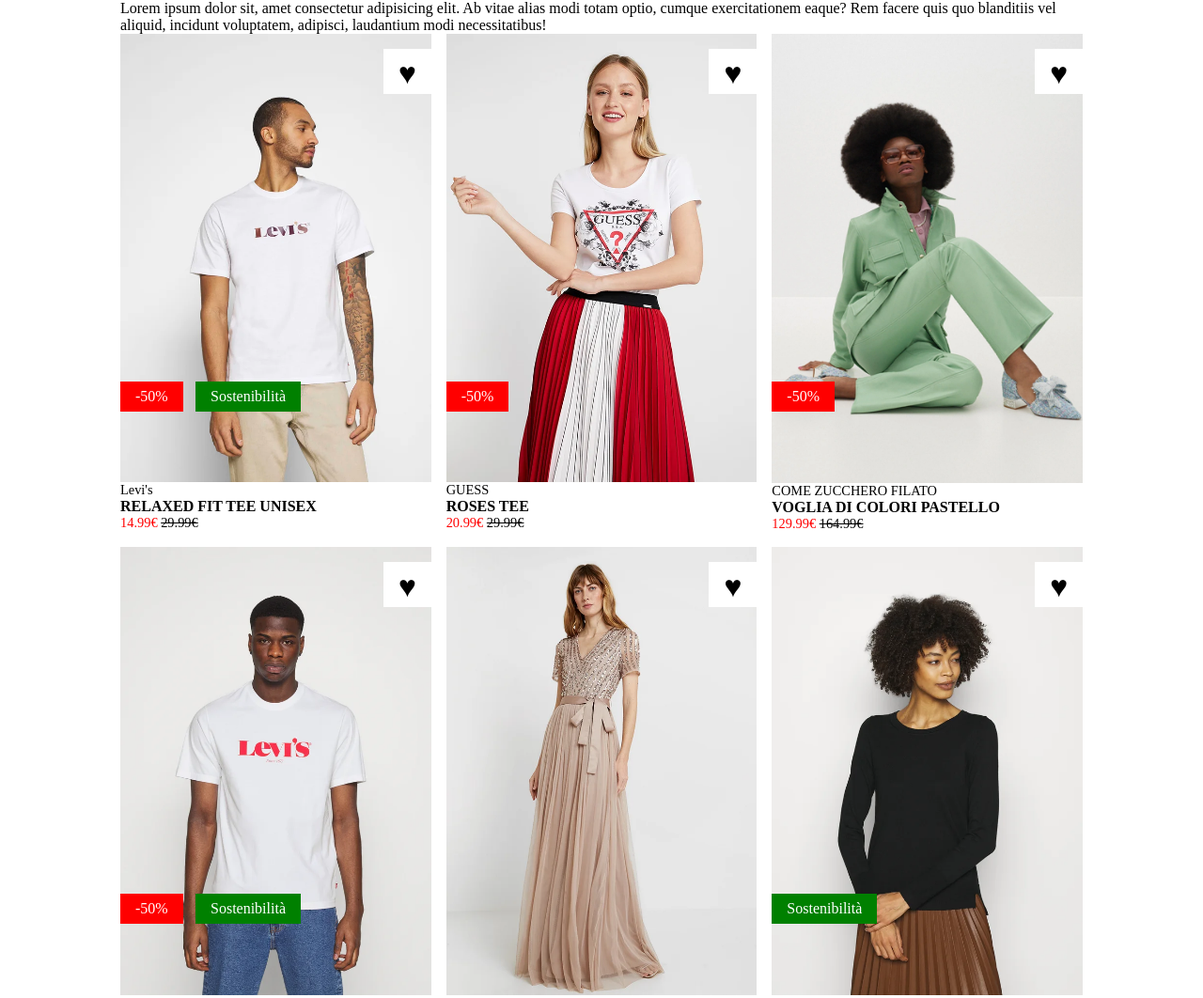
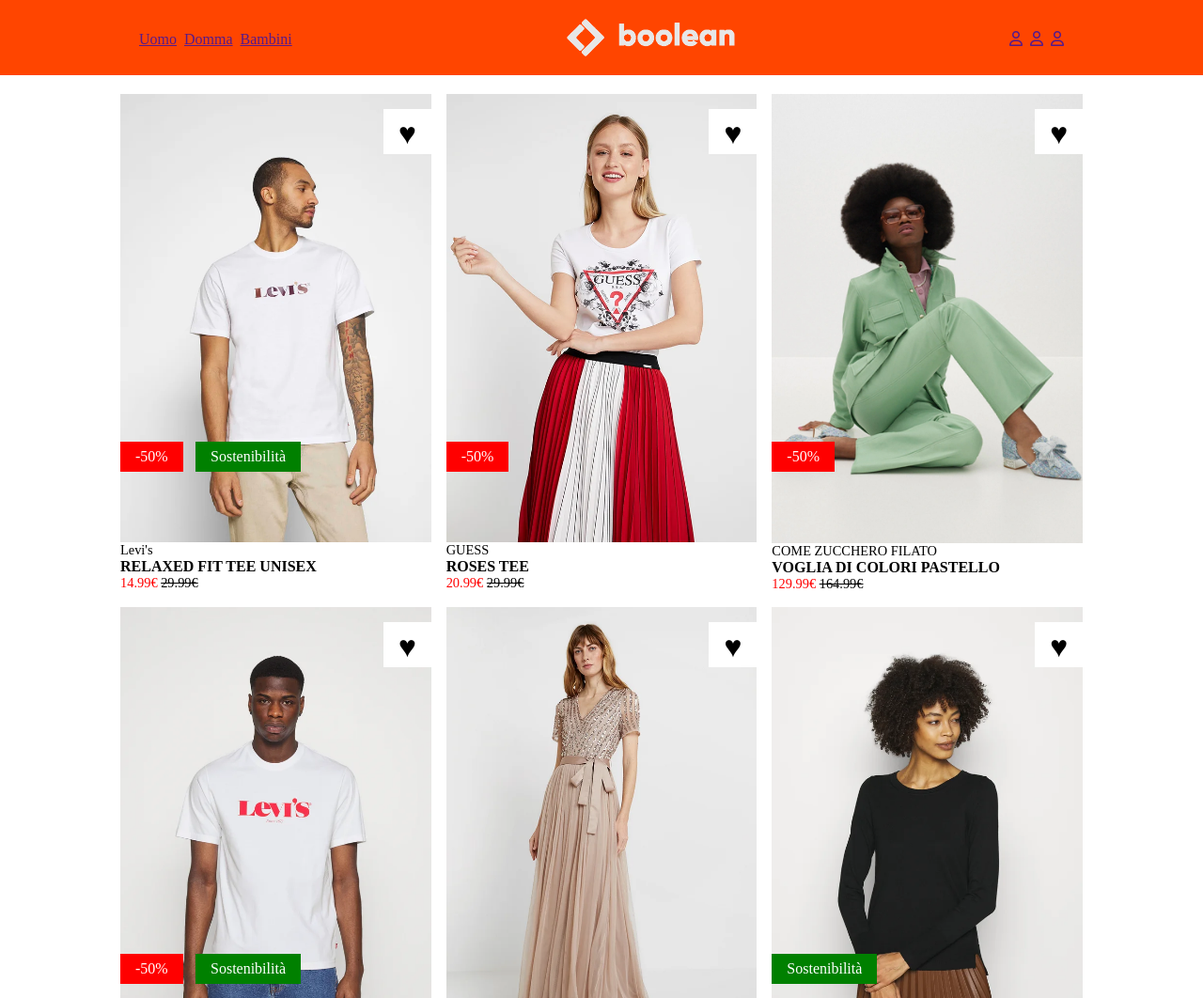
Before and after one commit to DavideSantambrogio/html-css-boolando, a plain HTML site: page index.html in a window 1280 px wide. Shown: the top 1062 px of the page at 94% size. Drawn offline with Linux system fonts and the light colour scheme.

Commit message:
add: header

```diff
--- a/css/style.css
+++ b/css/style.css
@@ -17,9 +17,44 @@
 
 /* header */
 
+header {
+    background-color: orangered;
+    position: fixed;
+    top: 0;
+    left: 0;
+    width: 100%;
+    z-index: 9999;
+    color: white;
+    height: 80px;
+  }
+
+  header .flex {
+    display: flex;
+    justify-content: space-between;
+    align-items: center;
+  }
+
+  header .logo img {
+    height: 40px;
+  }
+
+  header ul {
+    display: flex;
+    list-style-type: none;
+    gap: .5rem;
+  }
+
+.flex{
+    padding: 20px;
+}
 
 
 /* main */
+
+main {
+    padding-top:100px;
+  }
+
 .row {
     display: flex;
     gap: 1rem;
--- a/index.html
+++ b/index.html
@@ -5,14 +5,47 @@
     <meta name="viewport" content="width=device-width, initial-scale=1.0">
     <title>Booleando</title>
     <link rel="stylesheet" href="css/style.css">
+    <link
+    rel="stylesheet"
+    href="https://cdnjs.cloudflare.com/ajax/libs/font-awesome/6.2.0/css/all.min.css"
+    integrity="sha512-xh6O/CkQoPOWDdYTDqeRdPCVd1SpvCA9XXcUnZS2FmJNp1coAFzvtCN9BmamE+4aHK8yyUHUSCcJHgXloTyT2A=="
+    crossorigin="anonymous"
+    referrerpolicy="no-referrer"
+  />
 </head>
 <body>
     <!-- header -->
     <header>
-        <div class="container">
-            <p>Lorem ipsum dolor sit, amet consectetur adipisicing elit. Ab vitae alias modi totam optio, cumque exercitationem eaque? Rem facere quis quo blanditiis vel aliquid, incidunt voluptatem, adipisci, laudantium modi necessitatibus!</p>
-        </div>
-    </header>
+        <nav class="container flex">
+          <ul class="left-menu">
+            <li><a href="">Uomo</a></li>
+            <li><a href="">Domma</a></li>
+            <li><a href="">Bambini</a></li>
+          </ul>
+
+          <a class="logo" href="">
+            <img src="img/boolean-logo.png" alt="Logo Boolando" />
+          </a>
+
+          <ul class="right-menu">
+            <li>
+              <a href="">
+                <i class="fa-regular fa-user"></i>
+              </a>
+            </li>
+            <li>
+              <a href="">
+                <i class="fa-regular fa-user"></i>
+              </a>
+            </li>
+            <li>
+              <a href="">
+                <i class="fa-regular fa-user"></i>
+              </a>
+            </li>
+          </ul>
+        </nav>
+      </header>
 
     <!-- main -->
     <main>
```
